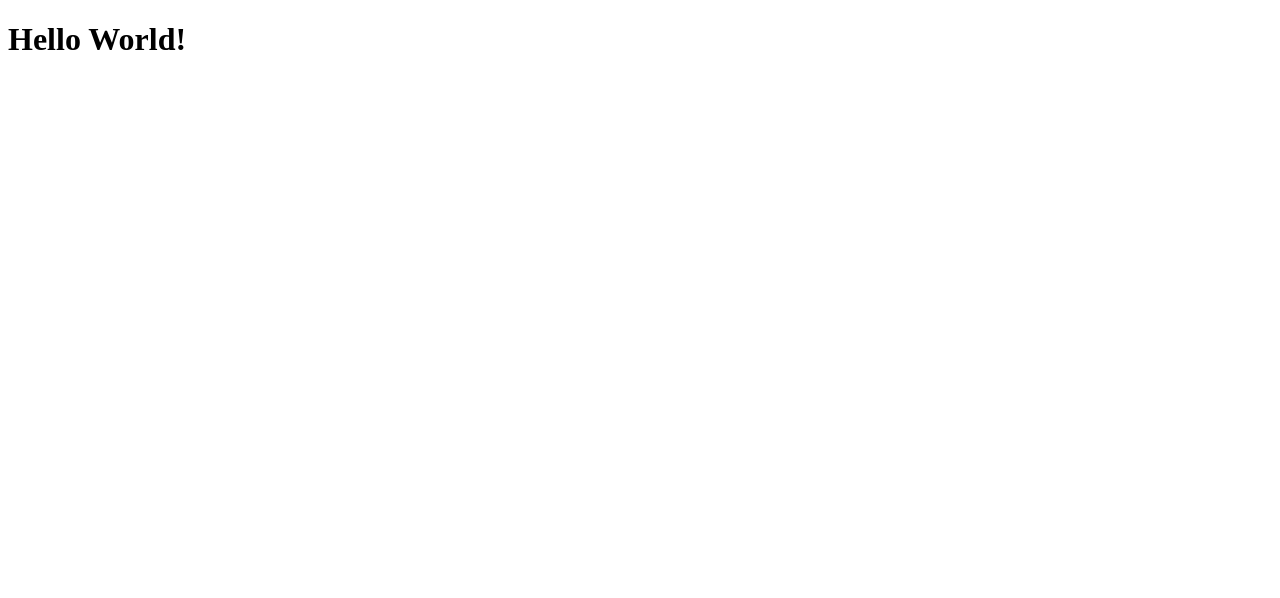
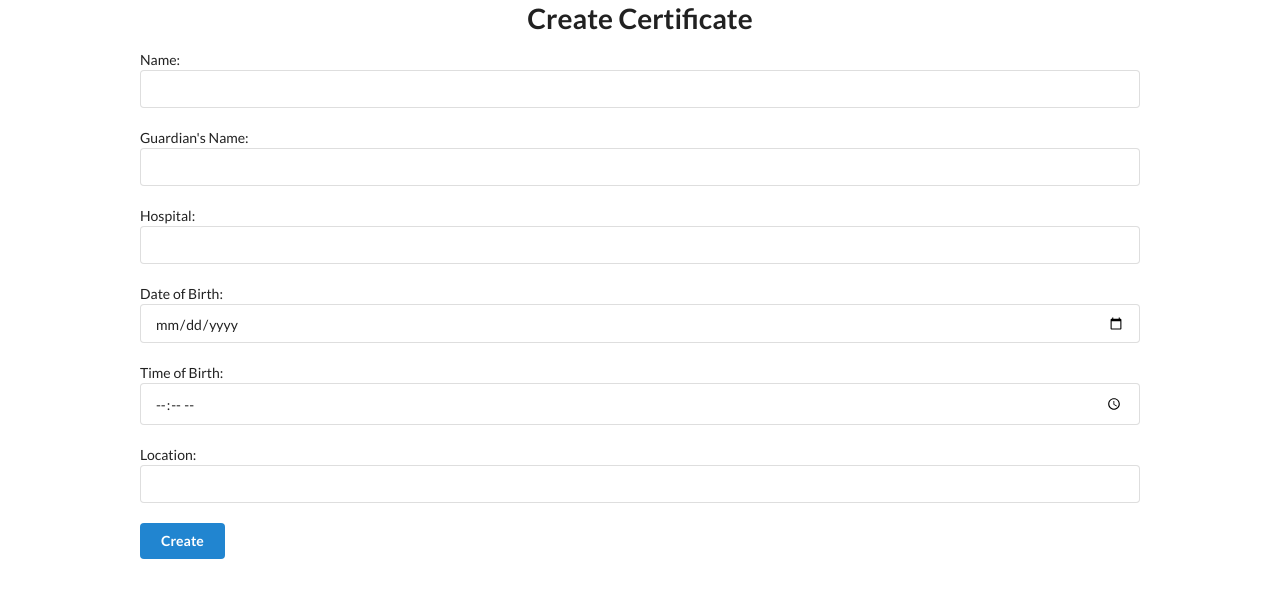
Before and after one commit to C2OO13/Document-Mang.Sys.Blockchain, a React (Create React App) app in the folder client/: page / in a window 1280 px wide. Shown: the top 598 px of the page. Built offline with nearby package versions, Linux system fonts and the light colour scheme.

Commit message:
Tested Pdf-Lib

```diff
--- a/client/package.json
+++ b/client/package.json
@@ -7,7 +7,9 @@
     "@testing-library/react": "^11.2.7",
     "@testing-library/user-event": "^12.8.3",
     "axios": "^0.21.3",
+    "downloadjs": "^1.4.7",
     "moment": "^2.29.1",
+    "pdf-lib": "^1.17.0",
     "react": "^17.0.2",
     "react-dom": "^17.0.2",
     "react-scripts": "4.0.3",
--- a/client/public/index.html
+++ b/client/public/index.html
@@ -9,6 +9,7 @@
       content="Web site created using create-react-app"
     />
     <link rel="manifest" href="%PUBLIC_URL%/manifest.json" />
+    <link rel="stylesheet" href="https://cdnjs.cloudflare.com/ajax/libs/semantic-ui/2.4.1/semantic.min.css">
 
     <title>Template App</title>
   </head>
--- a/client/src/App.js
+++ b/client/src/App.js
@@ -1,11 +1,48 @@
 import './App.css';
 import React from 'react';
+import { PDFDocument, StandardFonts, rgb } from 'pdf-lib'
+import downloadjs from 'downloadjs'
 
 const App = () => {
 
+  const handleSubmit = async event => {
+    event.preventDefault()
+    const pdfDoc = await PDFDocument.create()
+    const timesRomanFont = await pdfDoc.embedFont(StandardFonts.TimesRoman)
+
+    const page = pdfDoc.addPage()
+    const { width, height } = page.getSize()
+    const fontSize = 30
+    page.drawText(`Name: ${event.target[0].value}\n\nGuardian's Name: ${event.target[1].value}\n\nHospital: ${event.target[2].value}\n\nDate of Birth: ${event.target[3].value}\n\nTime of Birth: ${event.target[4].value}\n\nLocation: ${event.target[5].value}`, {
+      x: 50,
+      y: height - 4 * fontSize,
+      size: fontSize,
+      font: timesRomanFont,
+      color: rgb(0, 0.53, 0.71),
+    })
+
+    const pdfBytes = await pdfDoc.save()
+    downloadjs(pdfBytes, "pdf-lib_creation_example.pdf", "application/pdf")
+  }
+
   return (
-    <div >
-      <h1>Hello World!</h1>
+    <div>
+      <h1 style={{textAlign: 'center'}}>Create Certificate</h1>
+      <form className = "ui form" style={{width: '1000px', margin: '0 auto'}} onSubmit = {handleSubmit}>
+        <label>Name:</label>
+        <input type="text" required /><br /><br />
+        <label>Guardian's Name:</label>
+        <input type="text" required /><br /><br />
+        <label>Hospital:</label>
+        <input type="text" required /><br /><br />
+        <label>Date of Birth:</label>
+        <input type="date" required /><br /><br />
+        <label>Time of Birth:</label>
+        <input type="time" required /><br /><br />
+        <label>Location:</label>
+        <input type="text" required /><br /><br />
+        <input type="submit" className="ui button primary" value="Create" />
+      </form>
     </div>
   );
 }
```
Also changed, not shown: 1 other file (tests, documents, lock files or other folders).
